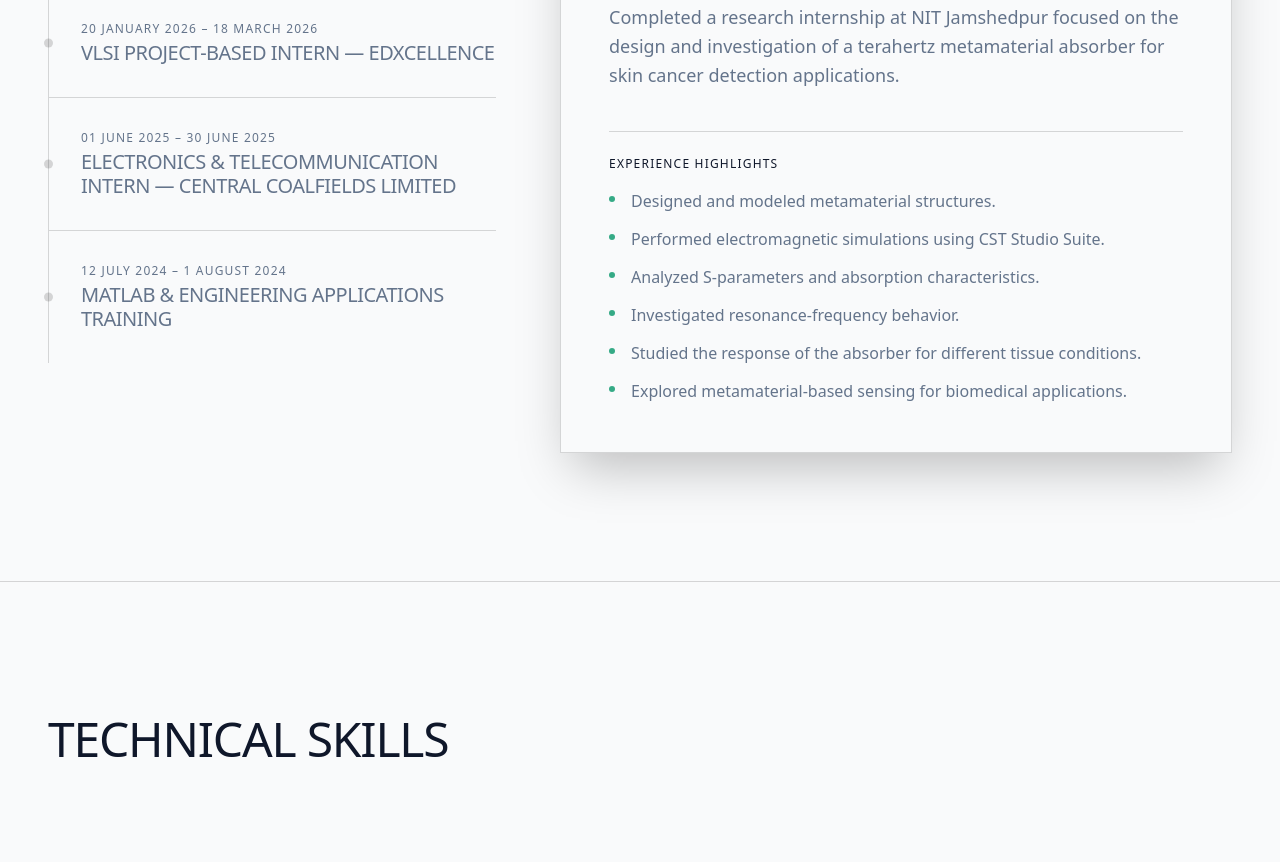
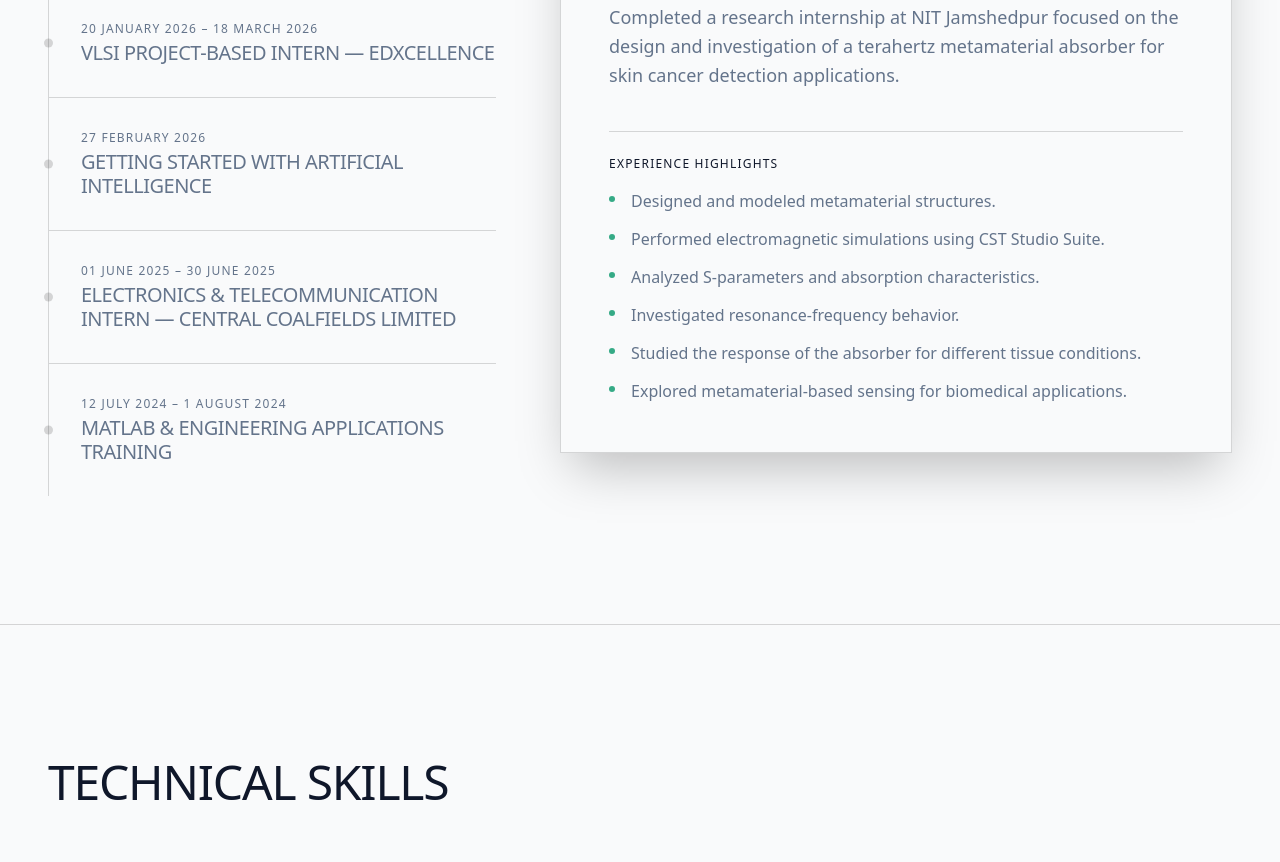
Before and after one commit to Rudra-learner/deba, a Next.js app: page / in a window 1280 px wide. Shown: the part 3820-4682 px from the top of the page. Built offline with nearby package versions, Linux system fonts and the light colour scheme.

Commit message:
Add IBM SkillsBuild AI training to experience timeline

```diff
--- a/src/data/portfolio.ts
+++ b/src/data/portfolio.ts
@@ -186,6 +186,14 @@ export const PORTFOLIO_DATA = {
       ]
     },
     {
+      title: "GETTING STARTED WITH ARTIFICIAL INTELLIGENCE",
+      project: "IBM SkillsBuild",
+      date: "27 February 2026",
+      image: "",
+      description: "Completed introductory training in artificial intelligence concepts and applications through IBM SkillsBuild.",
+      details: []
+    },
+    {
       title: "ELECTRONICS & TELECOMMUNICATION INTERN — CENTRAL COALFIELDS LIMITED",
       project: "Smart Greenhouse Monitoring System | Ranchi, Jharkhand",
       date: "01 June 2025 – 30 June 2025",
```
